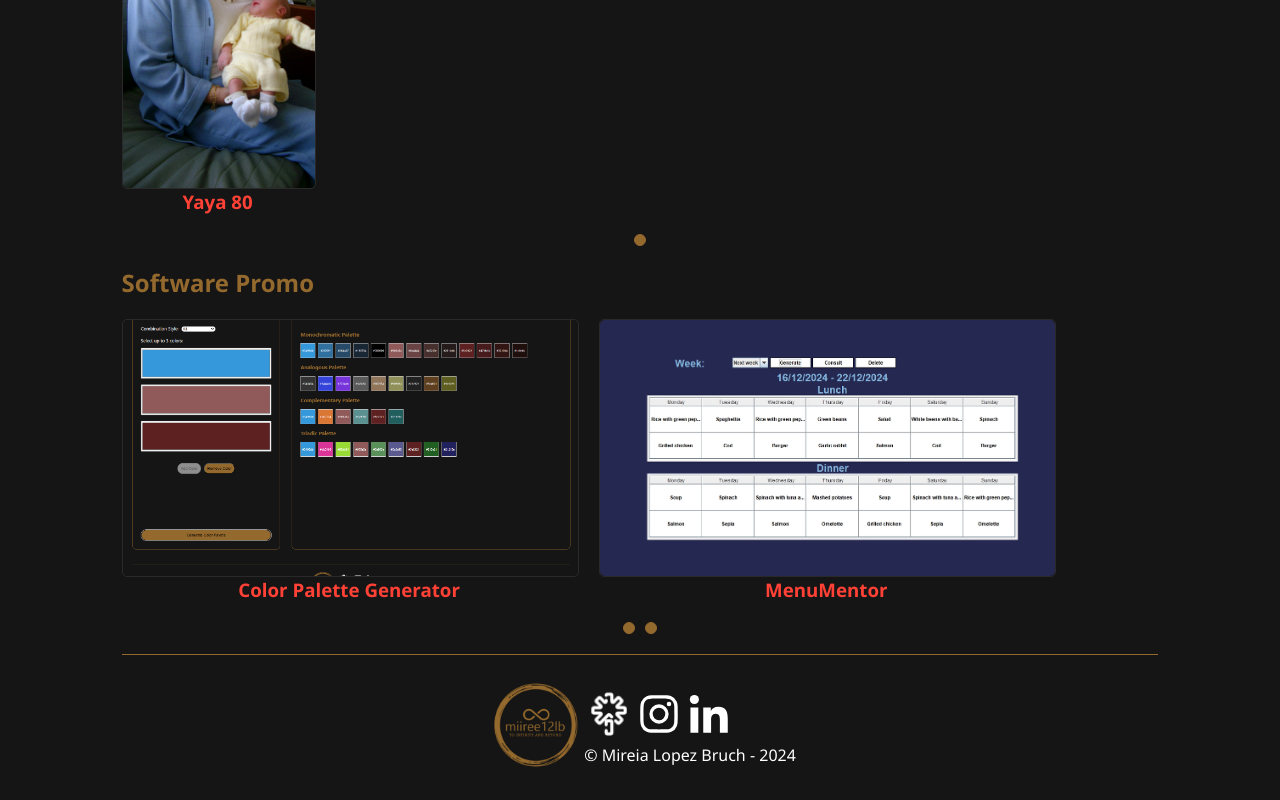
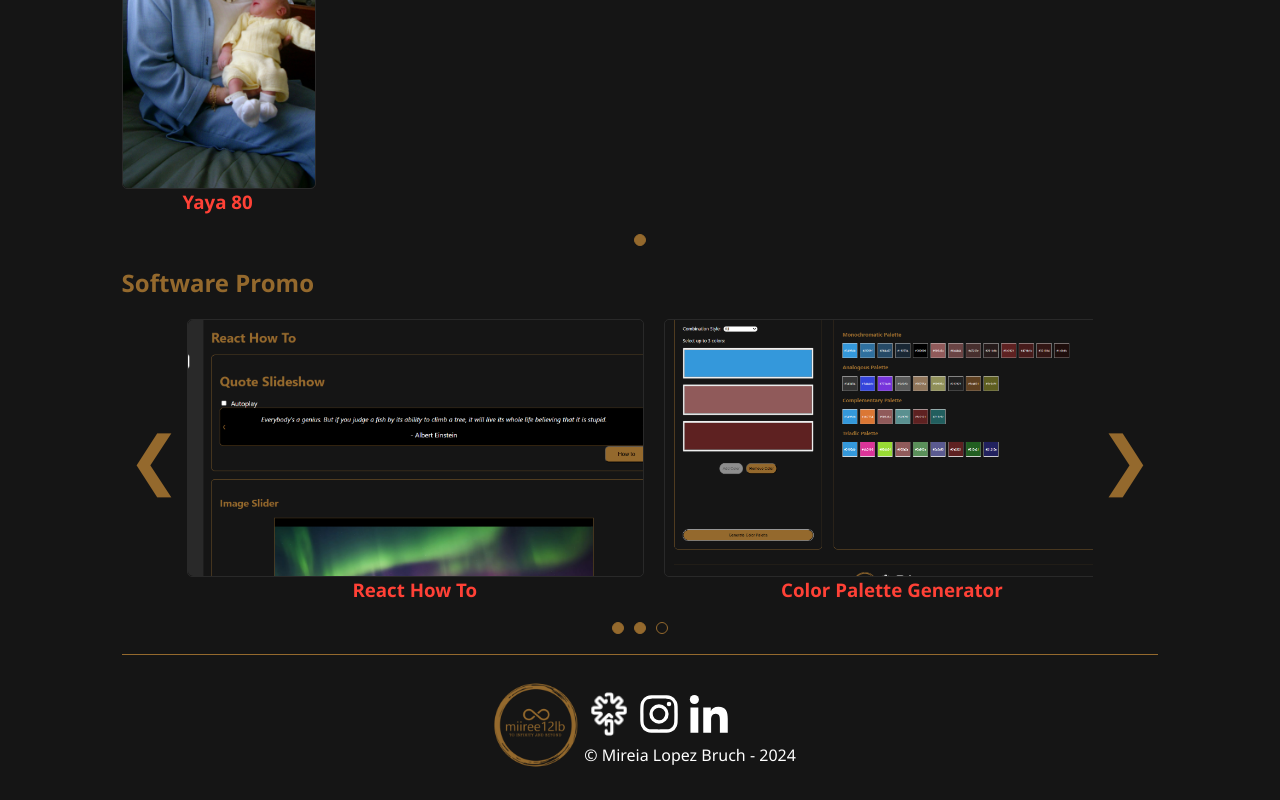
Before and after one commit to miiree12lb/video-gallery, a React (Create React App) app: page / in a window 1280 px wide. Shown: the part 2264-3064 px from the top of the page. Built offline with nearby package versions, Linux system fonts and the light colour scheme.

Commit message:
added more videos

```diff
--- a/src/index.jsx
+++ b/src/index.jsx
@@ -18,6 +18,7 @@ import montainsThumb from "./assets/thumbnails/mountainsThumbs.png";
 import footballStadiumsThumb from "./assets/thumbnails/footballStadiumsThmb.png";
 import colorPaletteGeneratorThumb from "./assets/thumbnails/colorPaletteGeneratorThumb.png";
 import yaya80Thumb from "./assets/thumbnails/yaya80Thumb.JPG";
+import reactHowToThumb from "./assets/thumbnails/reactHowToThumb.png";
 
 import wisconsinVideo from "./assets/videos/Wisconsin_ Summer '24.mp4";
 import londonVideo from "./assets/videos/London.mp4";
@@ -30,6 +31,7 @@ import mountainsVideo from "./assets/videos/Mountains.mp4";
 import footballStadiumsVideo from "./assets/videos/Football Stadiums.mp4";
 import colorPaletteGeneratorVideo from "./assets/videos/Color Palette Generator.mp4";
 import yaya80Video from "./assets/videos/Yaya 80.mp4";
+import reactHowToVideo from "./assets/videos/React How To.mp4";
 
 function Root() {
     const viewRef = useRef(null);
@@ -68,6 +70,7 @@ function Root() {
     ];
 
     const initialSoftwarePromoVideos = [
+        {videoUrl: reactHowToVideo, vertical: false, title: "React How To", thumbnail: reactHowToThumb},
         {videoUrl: colorPaletteGeneratorVideo, vertical: false, title: "Color Palette Generator", thumbnail: colorPaletteGeneratorThumb},
         videoMenu
     ];
```
Also changed, not shown: src/assets/thumbnails/reactHowToThumb.png (added), 1 other file (tests, documents, lock files or other folders).
